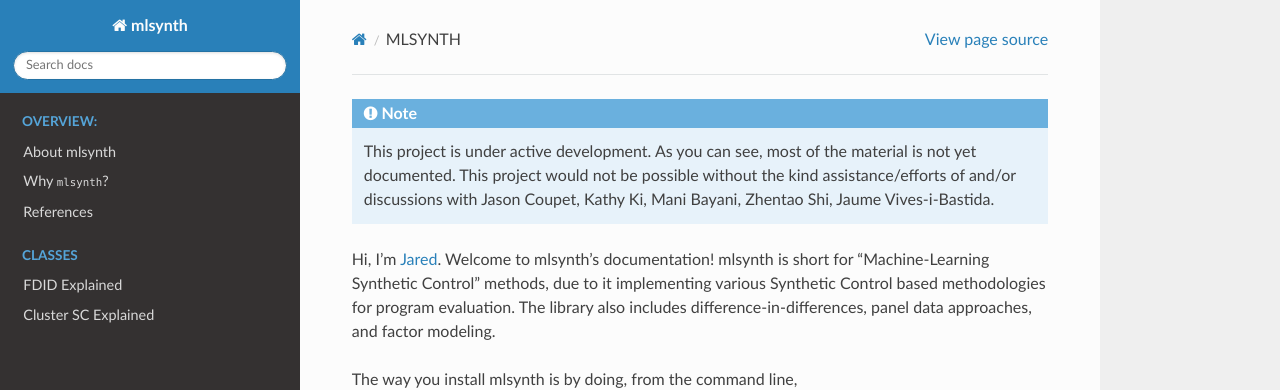
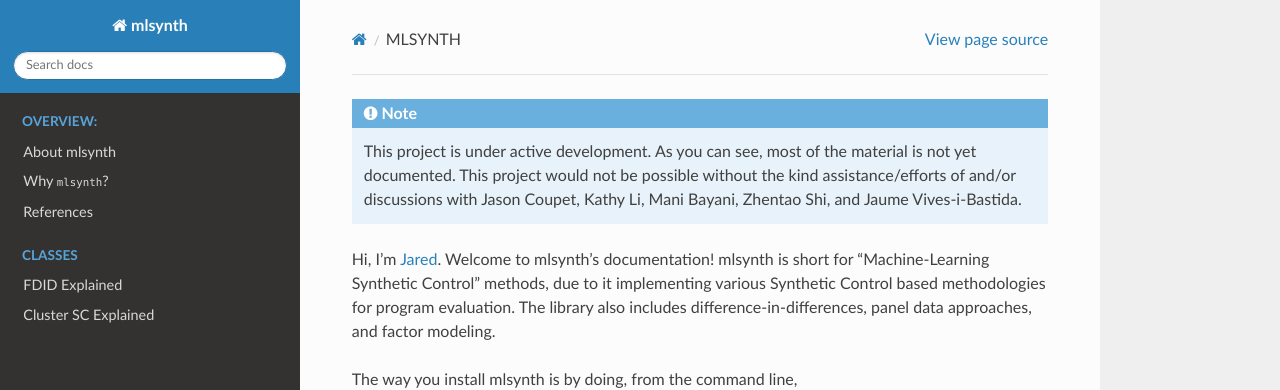
Before and after one commit to jgreathouse9/mlsynth, a Sphinx documentation site: the page built from docs/index.rst, in a window 1280 px wide and 900 px high. Shown: the top 390 px of the window. Built offline with Sphinx 7.4.7 and the Read the Docs theme 3.1.0, drawn with Linux system fonts in a browser that asks for light colours; pages that are not in the unit, such as notebooks, are missing from menus.

Commit message:
Update index.rst

```diff
--- a/docs/index.rst
+++ b/docs/index.rst
@@ -3,7 +3,7 @@
 
 .. note::
 
-   This project is under active development. As you can see, most of the material is not yet documented. This project would not be possible without the kind assistance/efforts of and/or discussions with Jason Coupet, Kathy Ki, Mani Bayani, Zhentao Shi, Jaume Vives-i-Bastida.
+   This project is under active development. As you can see, most of the material is not yet documented. This project would not be possible without the kind assistance/efforts of and/or discussions with Jason Coupet, Kathy Li, Mani Bayani, Zhentao Shi, and Jaume Vives-i-Bastida.
 
 Hi, I'm `Jared <https://jgreathouse9.github.io/>`_. Welcome to mlsynth's documentation! mlsynth is short for "Machine-Learning Synthetic Control" methods, due to it implementing various Synthetic Control based methodologies for program evaluation. The library also includes difference-in-differences, panel data approaches, and factor modeling.
 
```
